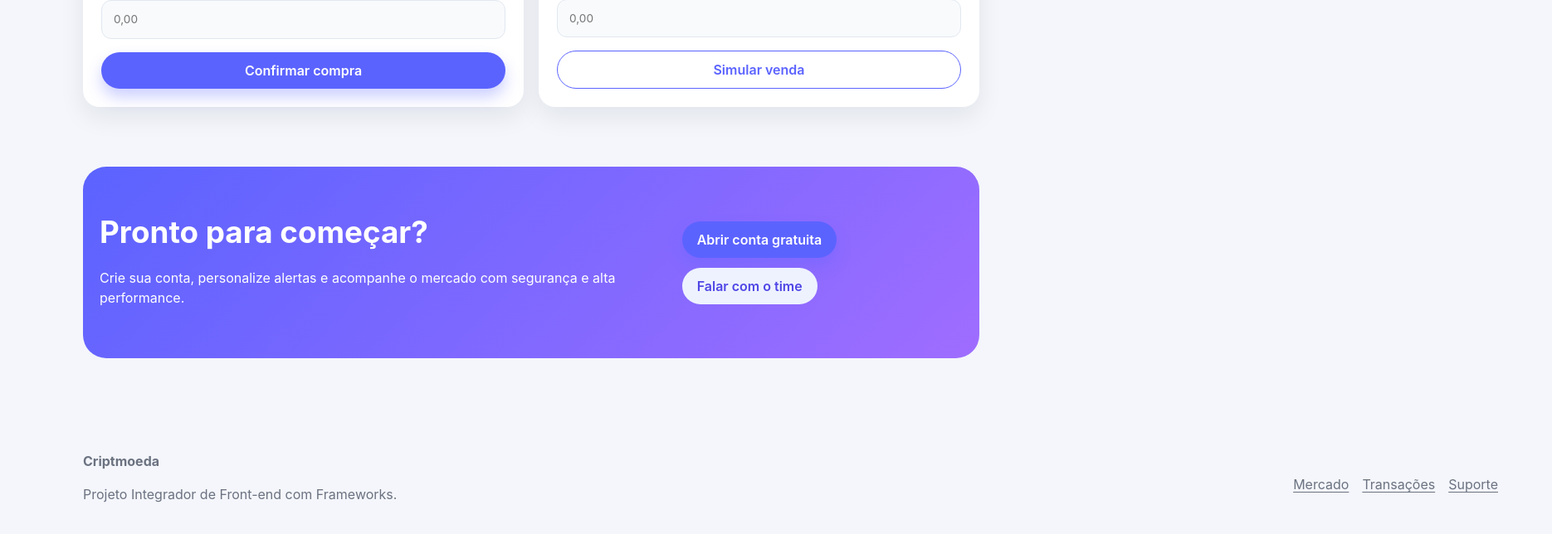
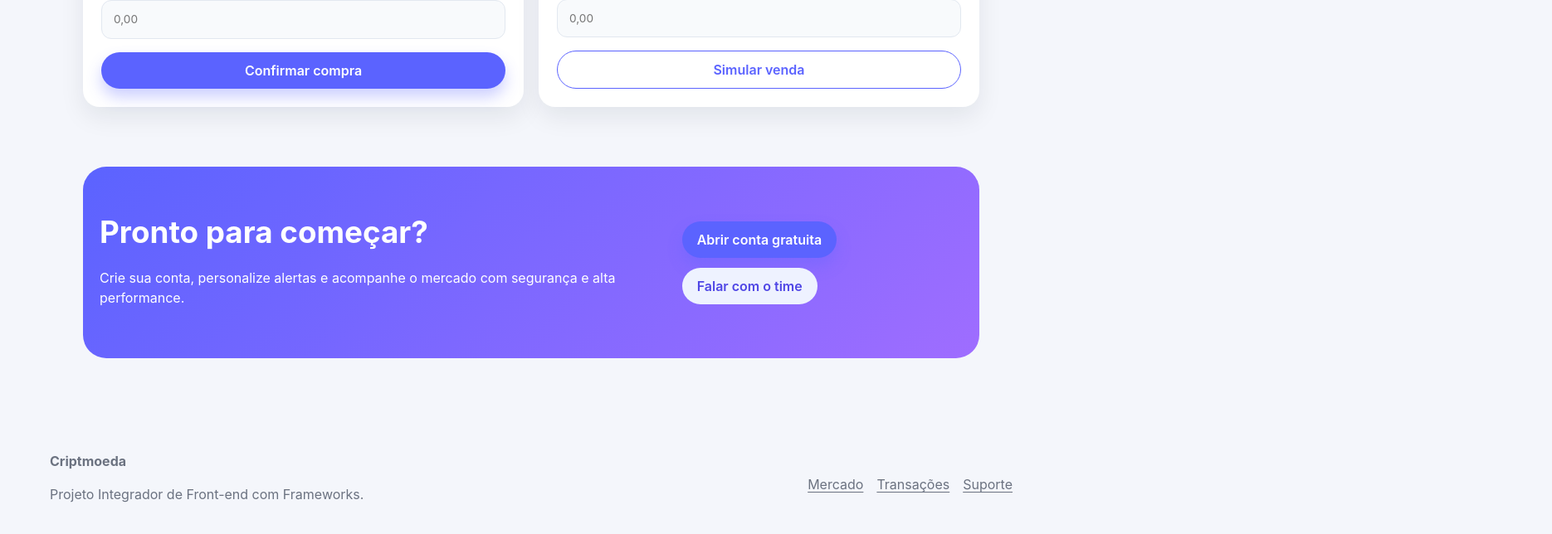
Before and after one commit to marcusliberato/Plataforma-Criptomoeda, a React (Vite) app: page / in a window 1280 px wide. Shown: the part 2375-3019 px from the top of the page at 83% size, 1870 px wide, since content can reach past the window. Built offline with nearby package versions, Linux system fonts and the light colour scheme; no server answers.

Commit message:
Ajuste no footer em monirores menores

```diff
--- a/src/App.css
+++ b/src/App.css
@@ -380,9 +380,10 @@
 
 .footer {
   padding: 24px 20px 40px;
-  padding-left: 100px;
+  padding-left: 20px;
   padding-right: 20px;
-  width: 1870px;
+  width: 100%;
+  box-sizing: border-box;
   display: flex;
   flex-direction: column;
   gap: 12px;
--- a/src/App.jsx
+++ b/src/App.jsx
@@ -451,7 +451,7 @@ export default function App() {
         </section>
       </main>
 
-      <footer className='footer' style={{ paddingLeft: '100px', paddingRight: '65px' }}>
+      <footer className='footer'>
         <div>
           <p className='brand-title'>Criptmoeda</p>
           <p>Projeto Integrador de Front-end com Frameworks.</p>
```
